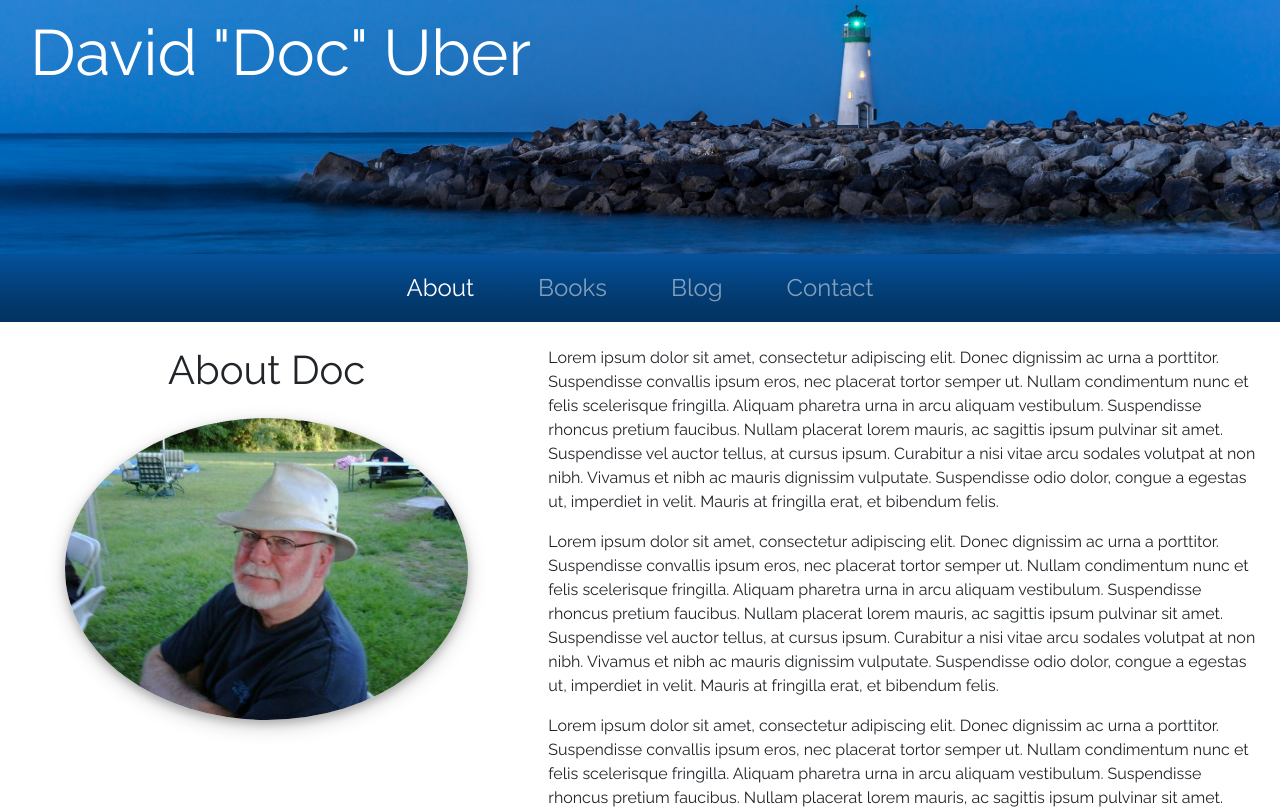
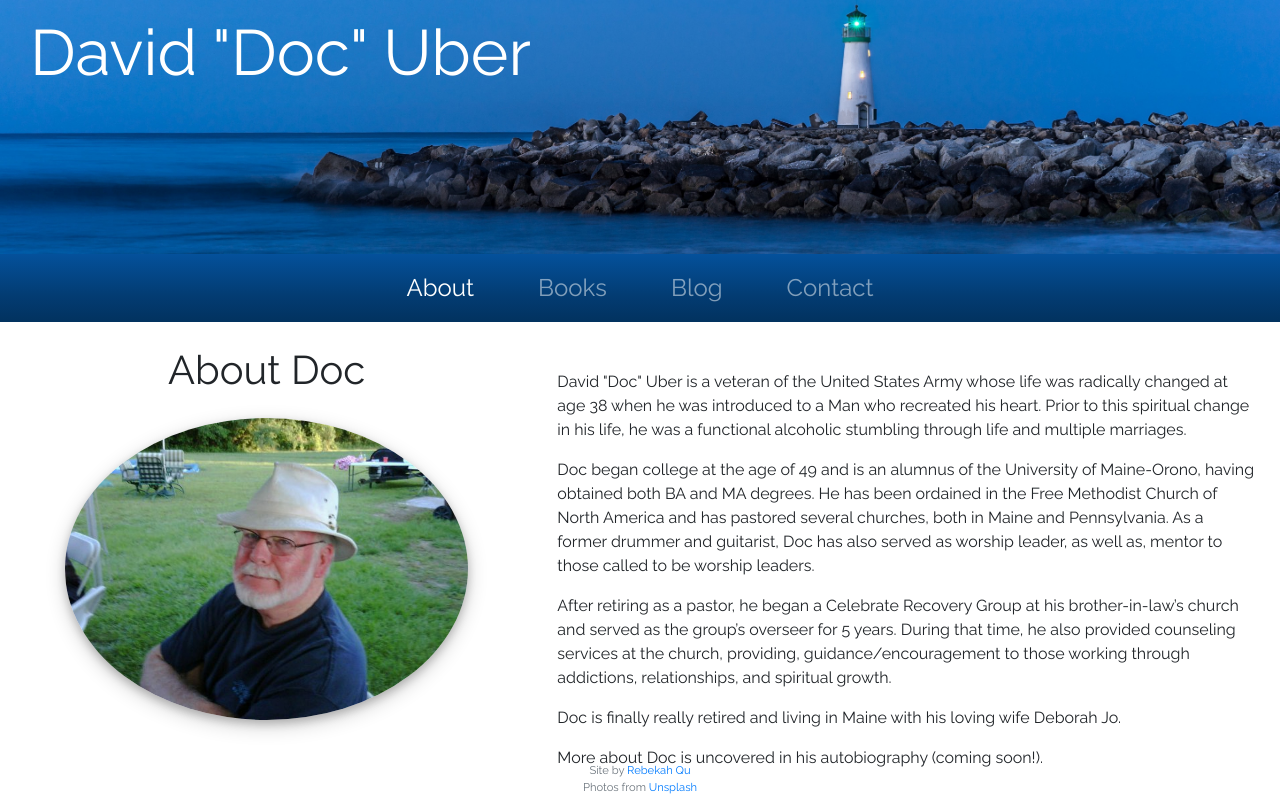
Before and after one commit to BekahT/docuber, an Angular app: page / in a window 1280 px wide. Shown: the top 809 px of the page. Built offline with nearby package versions, Linux system fonts and the light colour scheme.

Commit message:
Fix footer. Add about. Rm contact form. Update books to coming soon

```diff
--- a/src/app/about/about.component.html
+++ b/src/app/about/about.component.html
@@ -4,25 +4,20 @@
       <h1 class="mb-4">About Doc</h1>
       <img src="assets/doc.jpg">
     </div>
-    <div class="col-lg-7">
-      <p>Lorem ipsum dolor sit amet, consectetur adipiscing elit. Donec dignissim ac urna a porttitor. Suspendisse
-        convallis ipsum eros, nec placerat tortor semper ut. Nullam condimentum nunc et felis scelerisque fringilla.
-        Aliquam pharetra urna in arcu aliquam vestibulum. Suspendisse rhoncus pretium faucibus. Nullam placerat lorem
-        mauris, ac sagittis ipsum pulvinar sit amet. Suspendisse vel auctor tellus, at cursus ipsum. Curabitur a nisi
-        vitae arcu sodales volutpat at non nibh. Vivamus et nibh ac mauris dignissim vulputate. Suspendisse odio dolor,
-        congue a egestas ut, imperdiet in velit. Mauris at fringilla erat, et bibendum felis.</p>
-      <p>Lorem ipsum dolor sit amet, consectetur adipiscing elit. Donec dignissim ac urna a porttitor. Suspendisse
-        convallis ipsum eros, nec placerat tortor semper ut. Nullam condimentum nunc et felis scelerisque fringilla.
-        Aliquam pharetra urna in arcu aliquam vestibulum. Suspendisse rhoncus pretium faucibus. Nullam placerat lorem
-        mauris, ac sagittis ipsum pulvinar sit amet. Suspendisse vel auctor tellus, at cursus ipsum. Curabitur a nisi
-        vitae arcu sodales volutpat at non nibh. Vivamus et nibh ac mauris dignissim vulputate. Suspendisse odio dolor,
-        congue a egestas ut, imperdiet in velit. Mauris at fringilla erat, et bibendum felis.</p>
-      <p>Lorem ipsum dolor sit amet, consectetur adipiscing elit. Donec dignissim ac urna a porttitor. Suspendisse
-        convallis ipsum eros, nec placerat tortor semper ut. Nullam condimentum nunc et felis scelerisque fringilla.
-        Aliquam pharetra urna in arcu aliquam vestibulum. Suspendisse rhoncus pretium faucibus. Nullam placerat lorem
-        mauris, ac sagittis ipsum pulvinar sit amet. Suspendisse vel auctor tellus, at cursus ipsum. Curabitur a nisi
-        vitae arcu sodales volutpat at non nibh. Vivamus et nibh ac mauris dignissim vulputate. Suspendisse odio dolor,
-        congue a egestas ut, imperdiet in velit. Mauris at fringilla erat, et bibendum felis.</p>
+    <div class="col-lg-7 p-4">
+      <p>David "Doc" Uber is a veteran of the United States Army whose life was radically changed at age 38 when he was introduced
+        to a Man who recreated his heart. Prior to this spiritual change in his life, he was a functional alcoholic
+        stumbling through life and multiple marriages.</p>
+        <p>Doc began college at the age of 49 and is an alumnus of the University of Maine-Orono, having obtained both BA and MA degrees. He has been ordained in the Free Methodist
+        Church of North America and has pastored several churches, both in Maine and Pennsylvania. As a former drummer
+        and guitarist, Doc has also served as worship leader, as well as, mentor to those called to be worship
+        leaders.</p>
+        <p>After retiring as a pastor, he began a Celebrate Recovery Group at his brother-in-law’s church and
+        served as the group’s overseer for 5 years. During that time, he also provided counseling services at the
+        church, providing, guidance/encouragement to those working through addictions, relationships, and spiritual
+        growth.</p>
+        <p>Doc is finally really retired and living in Maine with his loving wife Deborah Jo.</p>
+      <p>More about Doc is uncovered in his autobiography (coming soon!).</p>
     </div>
   </div>
 </div>
--- a/src/app/books/books.component.css
+++ b/src/app/books/books.component.css
@@ -9,3 +9,9 @@ div.card > img {
 .btn-amazon:hover {
   background-color: #f3a847;
 }
+
+
+.jumbotron {
+  background-image: linear-gradient(to bottom right, #0064b1, #002246);
+  color: white;
+}
--- a/src/app/books/books.component.html
+++ b/src/app/books/books.component.html
@@ -1,14 +1,20 @@
 <div class="container">
-  <div class="row">
+  <div class="row d-flex justify-content-center">
+    <div class="col-md-10 jumbotron">
+      <h1 class="display-4 mb-4">Coming Soon!</h1>
+      <p class="lead">Doc's books will soon be available for purchase through Amazon.</p>
+    </div>
+  </div>
+  <!-- <div class="row">
     <div class="col-md-4 col-lg-3" *ngFor="let book of books">
       <div class="card mb-2">
         <img [src]="book.imgPath" [alt]="book.name" class="img-responsive">
         <div class="card-body">
           <h5 class="card-title">{{ book.name }}</h5>
           <p class="card-text">{{ book.description }}</p>
-          <a [href]="book.buyLink" class="btn btn-amazon"><i class="fa fa-amazon mr-2" aria-hidden="true"></i>Buy on Amazon</a>
+          <a [href]="book.buyLink" class="btn btn-amazon" target="_blank"><i class="fa fa-amazon mr-2" aria-hidden="true"></i>Buy on Amazon</a>
         </div>
       </div>
     </div>
-  </div>
+  </div>    -->
 </div>
--- a/src/app/contact/contact.component.html
+++ b/src/app/contact/contact.component.html
@@ -1,35 +1,8 @@
 <div class="container-fluid">
   <div class="row">
-    <div class="col-md-12">
-      <h1 class="text-center">Contact Doc</h1>
-    </div>
-  </div>
-  <div class="row d-flex justify-content-center">
-    <div class="col-md-8 col-lg-6 col-xl-4 mb-4">
-      <form>
-        <div class="form-group">
-          <label for="email">Email Address</label>
-          <input type="email" class="form-control" id="email" aria-describedby="emailHelp" required>
-          <small id="emailHelp" class="form-text text-muted">We'll never share your email with anyone else.</small>
-        </div>
-        <div class="form-group">
-          <label for="name">Your Name</label>
-          <input type="text" class="form-control" id="name" required>
-        </div>
-        <div class="form-group">
-          <label for="subject">Subject</label>
-          <input type="text" class="form-control" id="subject" autocomplete="off" required>
-        </div>
-        <div class="form-group">
-          <label for="message">Message</label>
-          <textarea class="form-control" id="message" rows="5" autocomplete="off" required></textarea>
-        </div>
-        <div class="form-check mb-3">
-          <input type="checkbox" class="form-check-input" id="sendCopy">
-          <label class="form-check-label" for="sendCopy">Send me a copy of this message</label>
-        </div>
-        <button type="submit" class="btn btn-lg btn-block btn-success">Send Message</button>
-      </form>
+    <div class="col-md-12 text-center">
+      <h1>Contact Doc</h1>
+      <p class="mt-4">Doc can be contacted by email at DocUber4@yahoo.com</p>
     </div>
   </div>
 </div>
--- a/src/app/footer/footer.component.css
+++ b/src/app/footer/footer.component.css
@@ -1,6 +1,8 @@
 .footer {
+  position: absolute;
   left: 0;
   bottom: 0;
   width: 100%;
   text-align: center;
+  font-size: 0.7rem;
 }
--- a/src/app/footer/footer.component.html
+++ b/src/app/footer/footer.component.html
@@ -1,4 +1,4 @@
-<div class="footer text-muted mt-2">
+<footer class="footer text-muted mt-4 mb-1">
   Site by <a href="https://github.com/BekahT" target="_blank"> Rebekah Qu </a><br>
   Photos from <a href="https://unsplash.com/" target="_blank"> Unsplash</a>
-</div>
+</footer>
```
